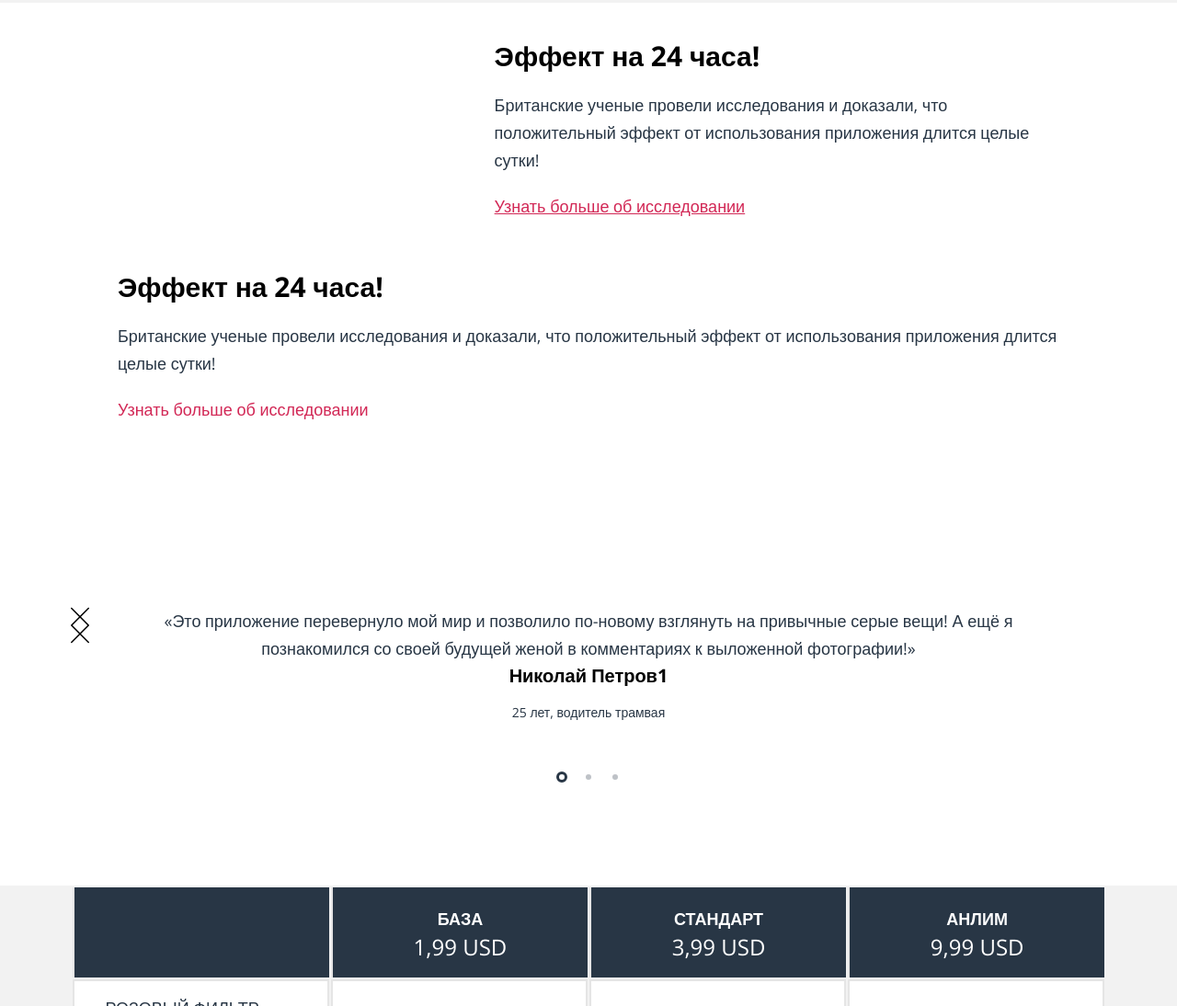
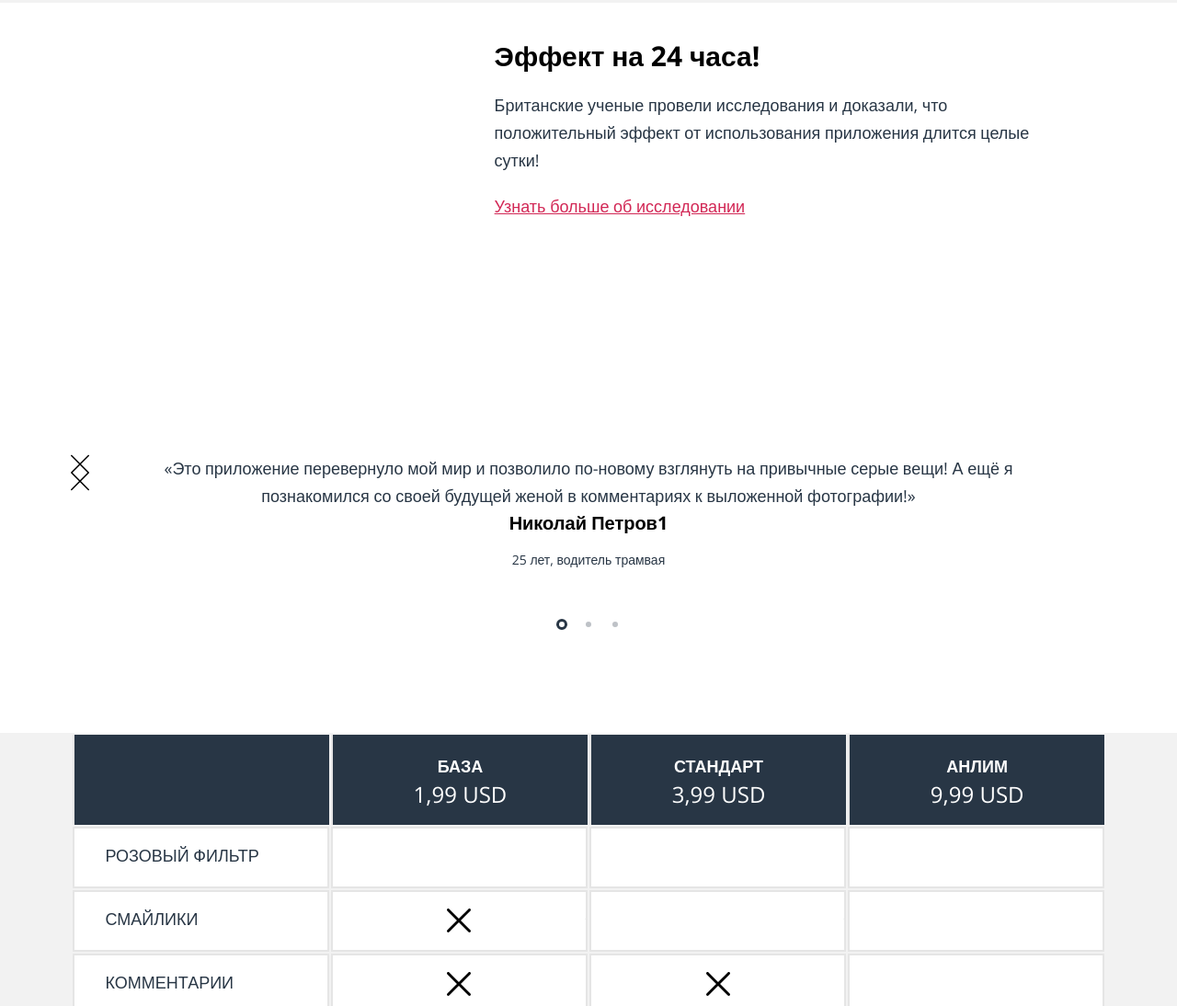
Before and after one commit to adaptedbee/98316-pink, a website: page index.html in a window 1280 px wide. Shown: the part 1607-2701 px from the top of the page at 92% size. Drawn offline with nearby package versions, Linux system fonts and the light colour scheme; files that its build step writes are made by us from their sources.

Commit message:
Index - убран лишний блок effect

```diff
--- a/index.html
+++ b/index.html
@@ -74,12 +74,6 @@
 				<p class="effect__paragraph">Британские ученые провели исследования и доказали, что положительный эффект от использования приложения длится целые сутки!</p>
 				<a class="effect__morelink" href="#">Узнать больше об исследовании</a>
 			</div>
-		</div>
-
-		<div class="effect">
-			<h2 class="effect__headline">Эффект на 24 часа!</h2>
-			<p class="effect__paragraph">Британские ученые провели исследования и доказали, что положительный эффект от использования приложения длится целые сутки!</p>
-			<a class="effect__morelink">Узнать больше об исследовании</a>
 		</div>
 
 		<div class="reviews">
```
